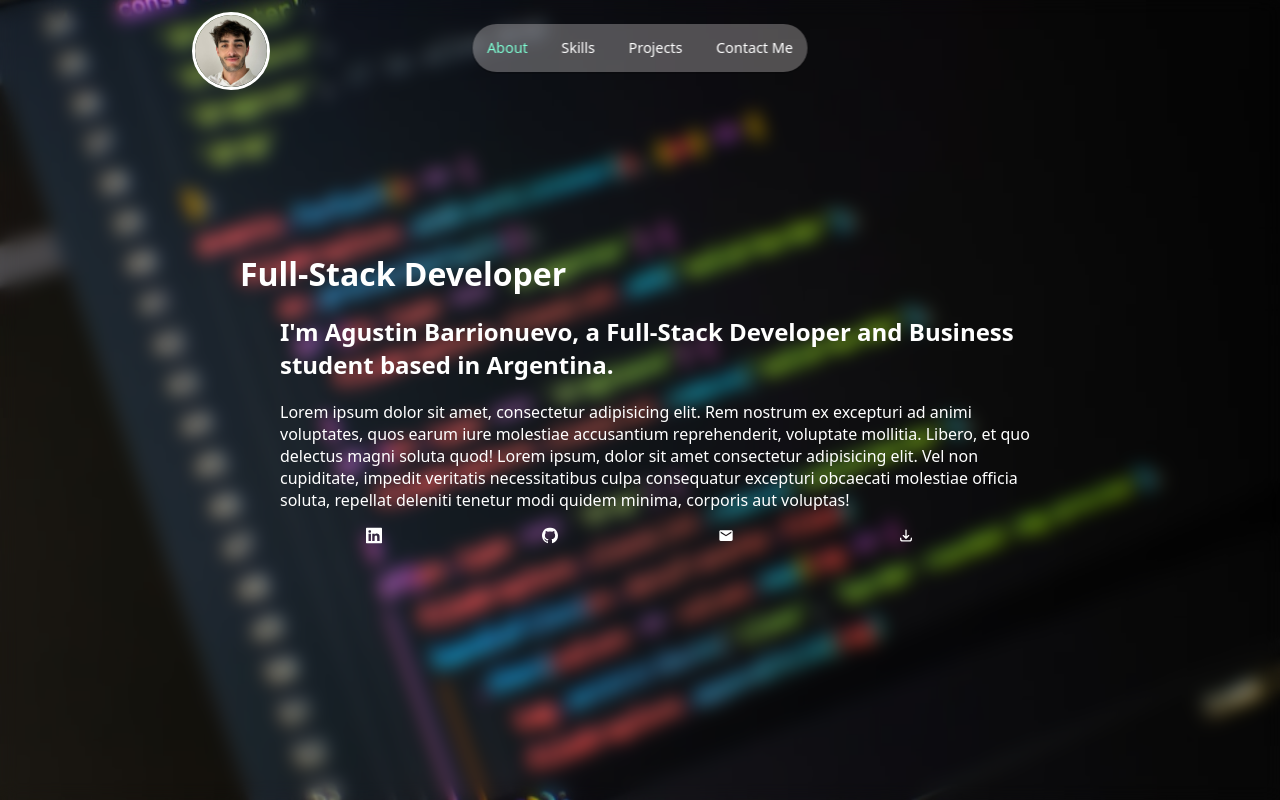
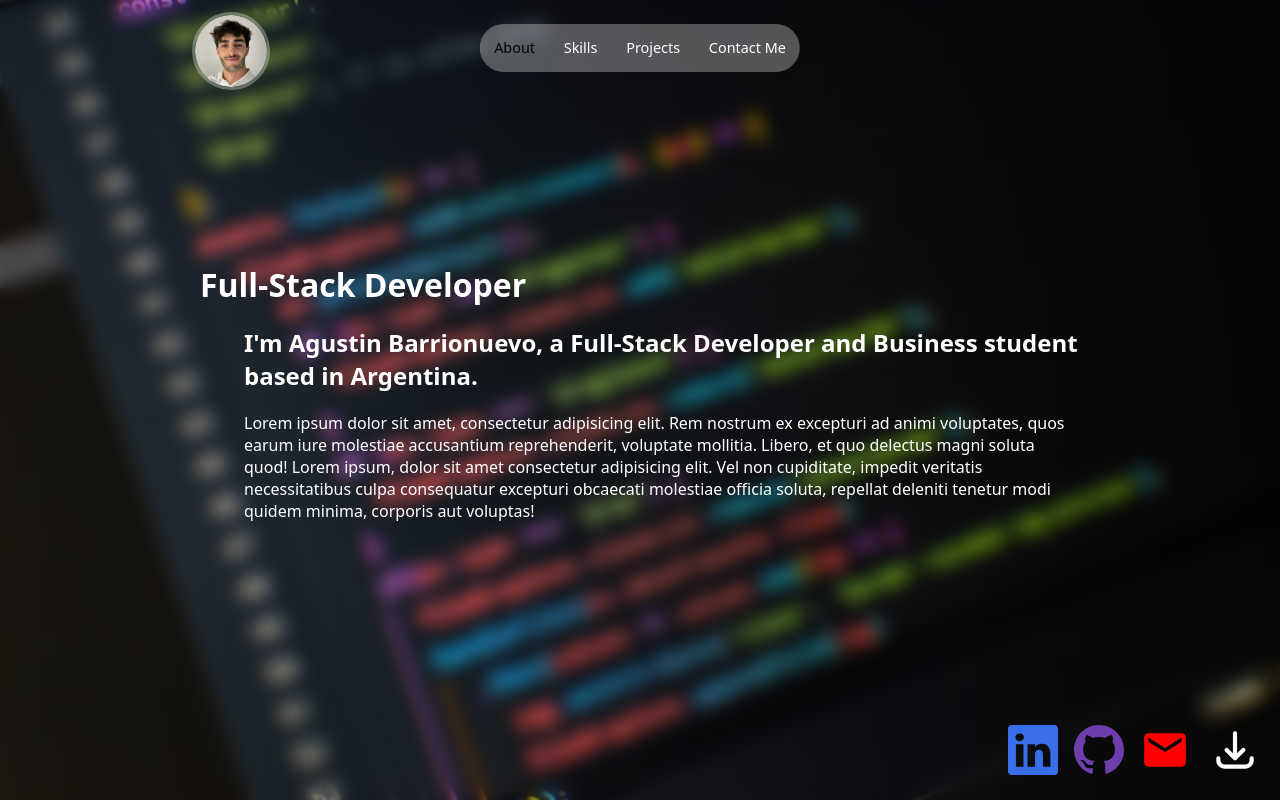
Before and after one commit to agusbarrionuevo2/Portfolio, a React (Vite) app: page / in a window 1280 px wide. Built offline with nearby package versions, Linux system fonts and the light colour scheme.

Commit message:
css changes to about component, created links component

```diff
--- a/src/App.css
+++ b/src/App.css
@@ -29,5 +29,5 @@ body{
 	height: 4.5rem;
 	border-radius: 3rem;
 	left: 15%;
-	border:3px solid white;
+	border: 3px solid  rgba(255, 255, 255, 0.3);;
 }
--- a/src/App.jsx
+++ b/src/App.jsx
@@ -5,6 +5,7 @@ import Projects from "./components/projects/Projects";
 import Skills from "./components/skills/Skills";
 import About from "./components/about/About";
 import img from './assets/Yo2.png'
+import Links from "./components/links/links";
 import './App.css'
 
 function App() {
@@ -25,6 +26,7 @@ function App() {
       <div className="blur">
         <NavLink to='/'><img src={img} className="me"/></NavLink>
         <NavBar />
+        <Links/>
         <Routes>
           <Route exact path="/" Component={About} />
           <Route exact path="Skills" Component={Skills} />
--- a/src/components/about/About.css
+++ b/src/components/about/About.css
@@ -8,36 +8,20 @@
 }
 
 .about {
-	width: 50rem;
+	width: 55rem;
 }
 
 .title{
 	margin: 0px;
+	font-weight: 800;
 }
 
 .subtitle{
 	margin-left: 5%;
+	font-weight: 600;
 }
 
 .text {
 	margin-left: 5%;
+	font-weight: 200;
 }
-
-.social-links {
-	display: block;
-	flex-direction: row;
-	text-align: center;
-}
-
-.link {
-	color:	white;
-	padding-left: 5rem;
-	padding-right: 5rem;
-	text-decoration: none;
-}
-
-.link-btn {
-	width: fit-content;
-	height: 1.5rem;
-	margin-top: 10px;
-}
--- a/src/components/about/About.jsx
+++ b/src/components/about/About.jsx
@@ -1,23 +1,14 @@
 import './About.css'
-import { BsLinkedin } from 'react-icons/bs';
-import { BsGithub } from 'react-icons/bs';
-import { MdMail} from 'react-icons/md'
-import Curriculum from '../../assets/CV-AGUSTIN BARRIONUEVO (English).pdf'
-import {HiOutlineDownload} from 'react-icons/hi'
 export default function About () {
 	return(
-		<div className='about-container'>
-			<div className='about'>
-				<h1 className='title'>Full-Stack Developer</h1>
-				<h2 className='subtitle'>I'm Agustin Barrionuevo, a Full-Stack Developer and Business student based in Argentina. </h2>
-				<p className='text'>Lorem ipsum dolor sit amet, consectetur adipisicing elit. Rem nostrum ex excepturi ad animi voluptates, quos earum iure molestiae accusantium reprehenderit, voluptate mollitia. Libero, et quo delectus magni soluta quod! Lorem ipsum, dolor sit amet consectetur adipisicing elit. Vel non cupiditate, impedit veritatis necessitatibus culpa consequatur excepturi obcaecati molestiae officia soluta, repellat deleniti tenetur modi quidem minima, corporis aut voluptas!</p>
+		<>
+			<div className='about-container'>
+				<div className='about'>
+					<h1 className='title'>Full-Stack Developer</h1>
+					<h2 className='subtitle'>I'm Agustin Barrionuevo, a Full-Stack Developer and Business student based in Argentina. </h2>
+					<p className='text'> Lorem ipsum dolor sit amet, consectetur adipisicing elit. Rem nostrum ex excepturi ad animi voluptates, quos earum iure molestiae accusantium reprehenderit, voluptate mollitia. Libero, et quo delectus magni soluta quod! Lorem ipsum, dolor sit amet consectetur adipisicing elit. Vel non cupiditate, impedit veritatis necessitatibus culpa consequatur excepturi obcaecati molestiae officia soluta, repellat deleniti tenetur modi quidem minima, corporis aut voluptas!</p>
+				</div>
 			</div>
-			<div className='social-links'>
-				<a className='link' href='https://www.linkedin.com/in/agustin-barrionuevo-a7a25b238/'L target='_blank'><BsLinkedin/><span></span></a>
-				<a className='link' href='https://github.com/agusbarrionuevo2' target='_blank'><BsGithub/><span></span></a>
-				<a className='link' href="mailto:agubarrionuevo@gmail.com" target="_blank" without rel="noreferrer" ><MdMail/><span></span></a>
-				<a className='link' href={Curriculum} download> <HiOutlineDownload/><span></span></a>
-			</div>
-		</div>
+		</>
 	)
 }
--- /dev/null
+++ b/src/components/links/Links.css
@@ -0,0 +1,14 @@
+.social-links {
+	display: block;
+	flex-direction: row;
+	text-align: center;
+	position: fixed;
+	right: 0px; bottom: 0px;
+	padding: 20px;
+}
+
+.link {
+	color:	white;
+	text-decoration: none;
+	padding-left: 1rem;
+}
--- /dev/null
+++ b/src/components/links/Links.jsx
@@ -0,0 +1,19 @@
+import { BsLinkedin } from 'react-icons/bs';
+import { BsGithub } from 'react-icons/bs';
+import { MdMail} from 'react-icons/md'
+import Curriculum from '../../assets/CV-AGUSTIN BARRIONUEVO (English).pdf'
+import {HiOutlineDownload} from 'react-icons/hi'
+import './Links.css'
+
+export default function Links () {
+	return(
+		<>
+			<div className='social-links'>
+				<a className='link' href='https://www.linkedin.com/in/agustin-barrionuevo-a7a25b238/'L target='_blank'><BsLinkedin size={50} color='#386EE9'/><span></span></a>
+				<a className='link' href='https://github.com/agusbarrionuevo2' target='_blank'><BsGithub size={50} color='#6F3EAD'/><span></span></a>
+				<a className='link' href="mailto:agubarrionuevo@gmail.com" target="_blank" without rel="noreferrer" ><MdMail size={50} color='red'/><span></span></a>
+				<a className='link' href={Curriculum} download> <HiOutlineDownload size={50} color='white'/><span></span></a>
+			</div>
+		</>
+	)
+}
--- a/src/components/navBar/NavBar.css
+++ b/src/components/navBar/NavBar.css
@@ -1,6 +1,5 @@
 nav {
-  background: rgba(242, 234, 234, 0.3);
-  width: max-content;
+  background: rgba(255, 255, 255, 0.3);
   display: block;
   /* padding: 0.7rem 1.7rem; */
   z-index: 2;
@@ -9,10 +8,8 @@ nav {
   transform: translateX(-50%);
   top: 1.5rem;
   display: flex;
-  gap: 0.3rem;
+  /* gap: 0.3rem; */
   border-radius: 3rem;
-  backdrop-filter: blur(15px);
-  box-shadow: 0px 1px 1px 1px rgba(0,0,0,.2);
 }
 
 nav a {
@@ -21,14 +18,14 @@ nav a {
   display: flex;
   color: var(--color4);
   font-size: .9rem;
+  font-weight: 500;
   text-decoration: none;
 }
 
 nav a:hover {
-  color: aquamarine;
+  color: black;
 }
 
 nav a.active {
-  background: var(--color3);
-  color: aquamarine;
+  color: black;
 }
```
